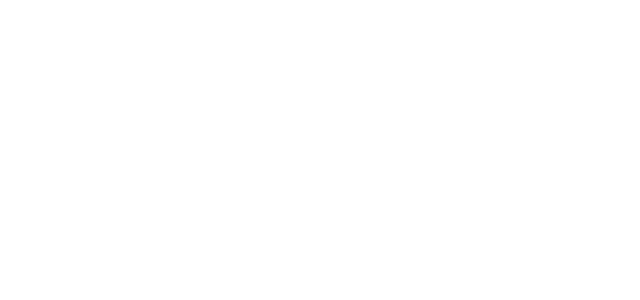
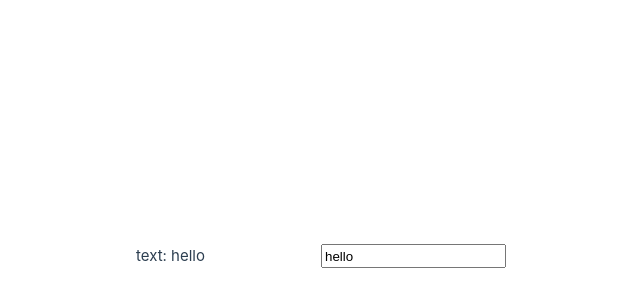
Before and after one commit to gongbaodd/all-the-demos, a Vue app in the folder BFE/vue-project/: page /A-customref in a window 1280 px wide. Before the commit this address had no page. Shown: the part 144-444 px from the top of the page, without its empty margins (319-959 px from the left). Built offline with nearby package versions, Linux system fonts and the light colour scheme.

Commit message:
useDebounce

```diff
--- a/BFE/vue-project/src/router/index.ts
+++ b/BFE/vue-project/src/router/index.ts
@@ -9,6 +9,7 @@
 import Mouse from '../views/7-Mouse.vue'
 import LifeCycle from '../views/8-LifeCycle.vue'
 import Ref from '../views/9-Ref.vue'
+import CustomRef from '../views/A-CustomRef.vue'
 
 const router = createRouter({
   history: createWebHistory(import.meta.env.BASE_URL),
@@ -70,6 +71,11 @@
       path: '/9-ref',
       name: '9-ref',
       component: Ref
+    },
+    {
+      path: '/A-customref',
+      name: 'A-customref',
+      component: CustomRef
     }
   ]
 })
--- a/BFE/vue-project/src/views/9-Ref.vue
+++ b/BFE/vue-project/src/views/9-Ref.vue
@@ -1,52 +1,23 @@
 <script setup lang="ts">
-import { ref, type Ref, reactive, isRef, toRef } from "vue"
+import { reactive, toRefs } from "vue"
 
-const initial = ref(10)
-const count = ref(0)
+function useCount() {
+  const state = reactive({
+    count: 0,
+  })
 
-// Challenge 1: Update ref
-function update(value: number) {
-    count.value = value
+  function update(value: number) {
+    state.count = value
+  }
+
+  return {
+    state: toRefs(state),
+    update,
+  }
 }
 
-/**
- * Challenge 2: Check if the `count` is a ref object.
- * Make the output be 1
-*/
-console.log(isRef(count))
-
-/**
- * Challenge 3: Unwrap ref
- * Make the output be true
-*/
-function initialCount(value: number | Ref<number>) {
-  // Make the output be true
-  value = isRef(value) ? value.value : value
-  console.log(value === 10)
-}
-
-initialCount(initial)
-
-/**
- * Challenge 4:
- * create a ref for a property on a source reactive object.
- * The created ref is synced with its source property:
- * mutating the source property will update the ref, and vice-versa.
- * Make the output be true
-*/
-const state = reactive({
-  foo: 1,
-  bar: 2,
-})
-const fooRef = toRef(state, "foo") // change the impl...
-
-// mutating the ref updates the original
-fooRef.value++
-console.log(state.foo === 2)
-
-// mutating the original also updates the ref
-state.foo++
-console.log(fooRef.value === 3)
+// Ensure the destructured properties don't lose their reactivity
+const { state: { count }, update } = useCount()
 
 </script>
 
--- /dev/null
+++ b/BFE/vue-project/src/views/A-CustomRef.vue
@@ -0,0 +1,40 @@
+<script setup lang="ts">
+import { watch, customRef } from 'vue'
+
+/**
+ * Implement the function
+ */
+function useDebouncedRef(value: string, delay = 200) {
+  let timer: null | number = null
+  let newValue = value
+
+  return customRef((track, trigger) => {
+    return {
+      get() {
+        track()
+        return newValue
+      },
+      set(val: string) {
+        timer && clearTimeout(timer)
+        timer = setTimeout(() => {
+          trigger()
+          newValue = val
+        }, delay)
+      }
+    }
+  })
+}
+const text = useDebouncedRef('hello')
+
+/**
+ * Make sure the callback only gets triggered once when entered multiple times in a certain timeout
+ */
+watch(text, (value) => {
+  console.log(value)
+})
+</script>
+
+<template>
+  <label for="text">text: {{ text }}</label>
+  <input name="text" id="text" v-model="text" />
+</template>
```
Also changed, not shown: 2 other files (tests, documents, lock files or other folders).
